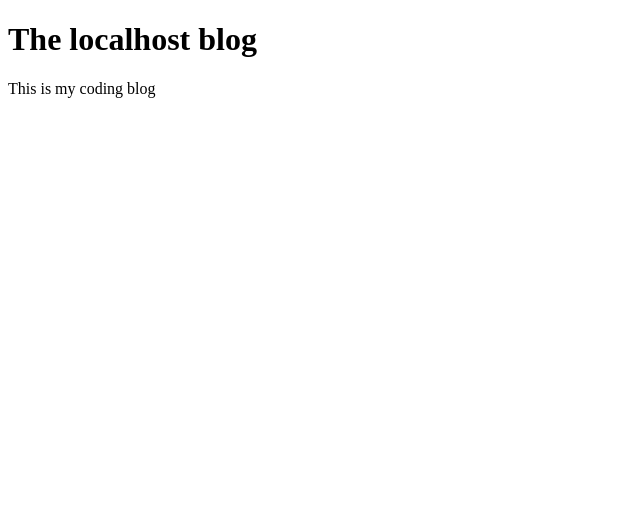
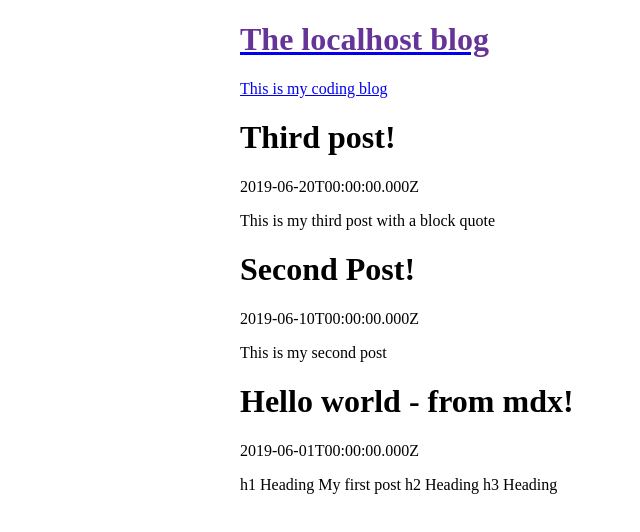
Before and after one commit to sonnerberg/blog, a Gatsby site: page / in a window 1280 px wide. Shown: the whole page, without its empty margins (0-640 px from the left). Built offline with nearby package versions, Linux system fonts and the light colour scheme; Gatsby itself is replaced by a stand-in of ours.

Commit message:
Add blog posts to the index site

```diff
--- /dev/null
+++ b/src/components/Header.js
@@ -0,0 +1,14 @@
+import { Link } from "gatsby";
+import React from "react";
+import styled from "styled-components";
+
+const StyledH1 = styled.h1`
+  color: rebeccapurple;
+`;
+
+export const Header = ({ siteTitle, siteDescription }) => (
+  <Link to="/">
+    <StyledH1>{siteTitle}</StyledH1>
+    <p>{siteDescription}</p>
+  </Link>
+);
--- /dev/null
+++ b/src/components/Layout.js
@@ -0,0 +1,20 @@
+import React from "react";
+import { useSiteMetadata } from "../hooks/useSiteMetadata";
+import { Header } from "./Header";
+import styled from "styled-components";
+
+const AppStyles = styled.main`
+  width: 800px;
+  margin: 0 auto;
+`;
+
+export const Layout = ({ children }) => {
+  const { title, description } = useSiteMetadata();
+
+  return (
+    <AppStyles>
+      <Header siteTitle={title} siteDescription={description} />
+      {children}
+    </AppStyles>
+  );
+};
--- a/src/pages/index.js
+++ b/src/pages/index.js
@@ -1,12 +1,37 @@
 import React from "react";
-import { useSiteMetadata } from "../hooks/useSiteMetadata";
+import { Layout } from "../components/Layout";
+import { graphql as gql } from "gatsby";
 
-export default () => {
-  const { title, description } = useSiteMetadata();
+export default ({ data }) => {
   return (
     <React.Fragment>
-      <h1>{title}</h1>
-      <p>{description}</p>
+      <Layout>
+        {data.allMdx.nodes.map(({ excerpt, frontmatter }) => (
+          <React.Fragment>
+            <h1>{frontmatter.title}</h1>
+            <p>{frontmatter.date}</p>
+            <p>{excerpt}</p>
+          </React.Fragment>
+        ))}
+      </Layout>
     </React.Fragment>
   );
 };
+
+export const query = gql`
+  query SITE_INDEX_QUERY {
+    allMdx(
+      sort: { fields: [frontmatter___date], order: DESC }
+      filter: { frontmatter: { published: { eq: true } } }
+    ) {
+      nodes {
+        id
+        excerpt(pruneLength: 250)
+        frontmatter {
+          title
+          date
+        }
+      }
+    }
+  }
+`;
```
